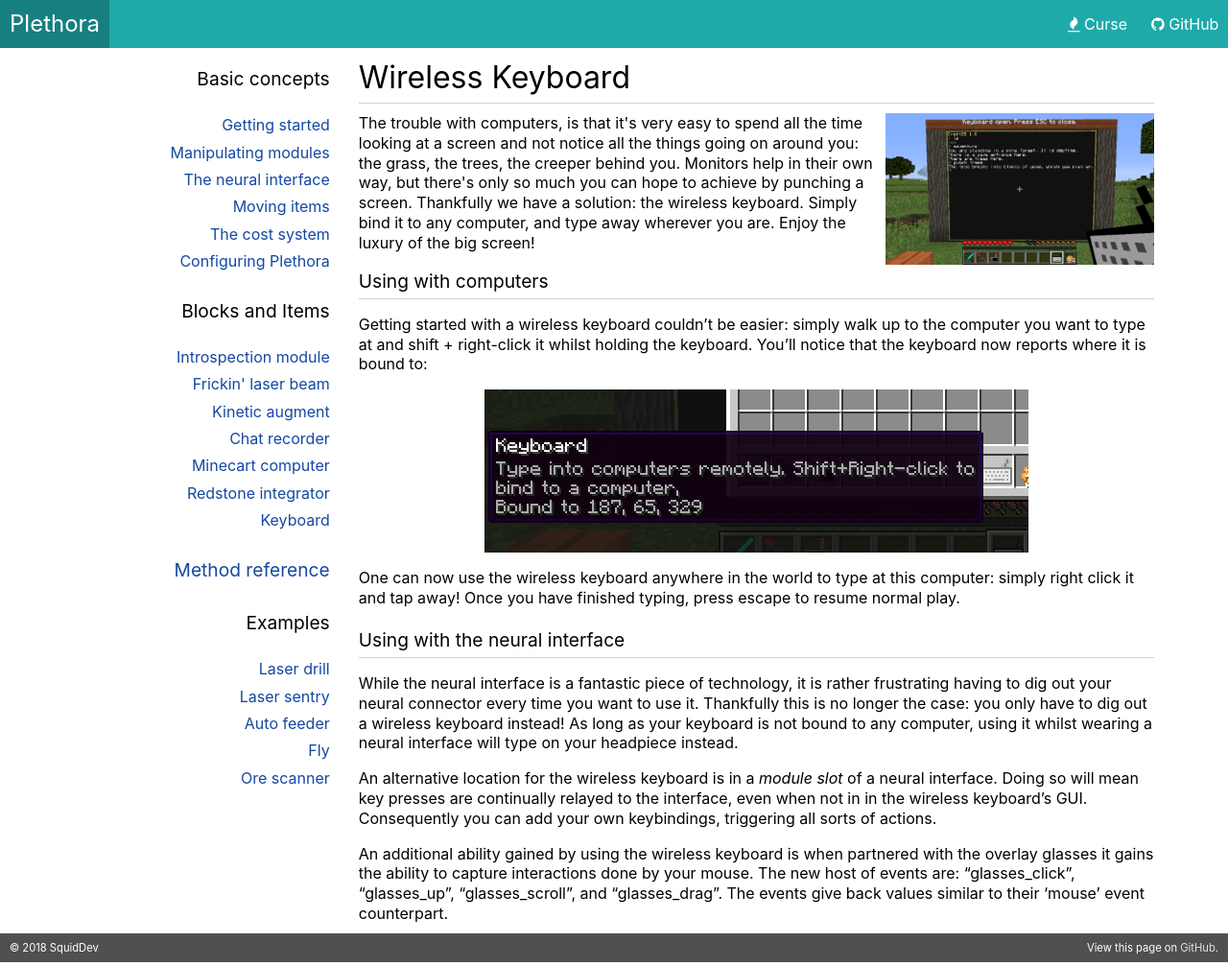
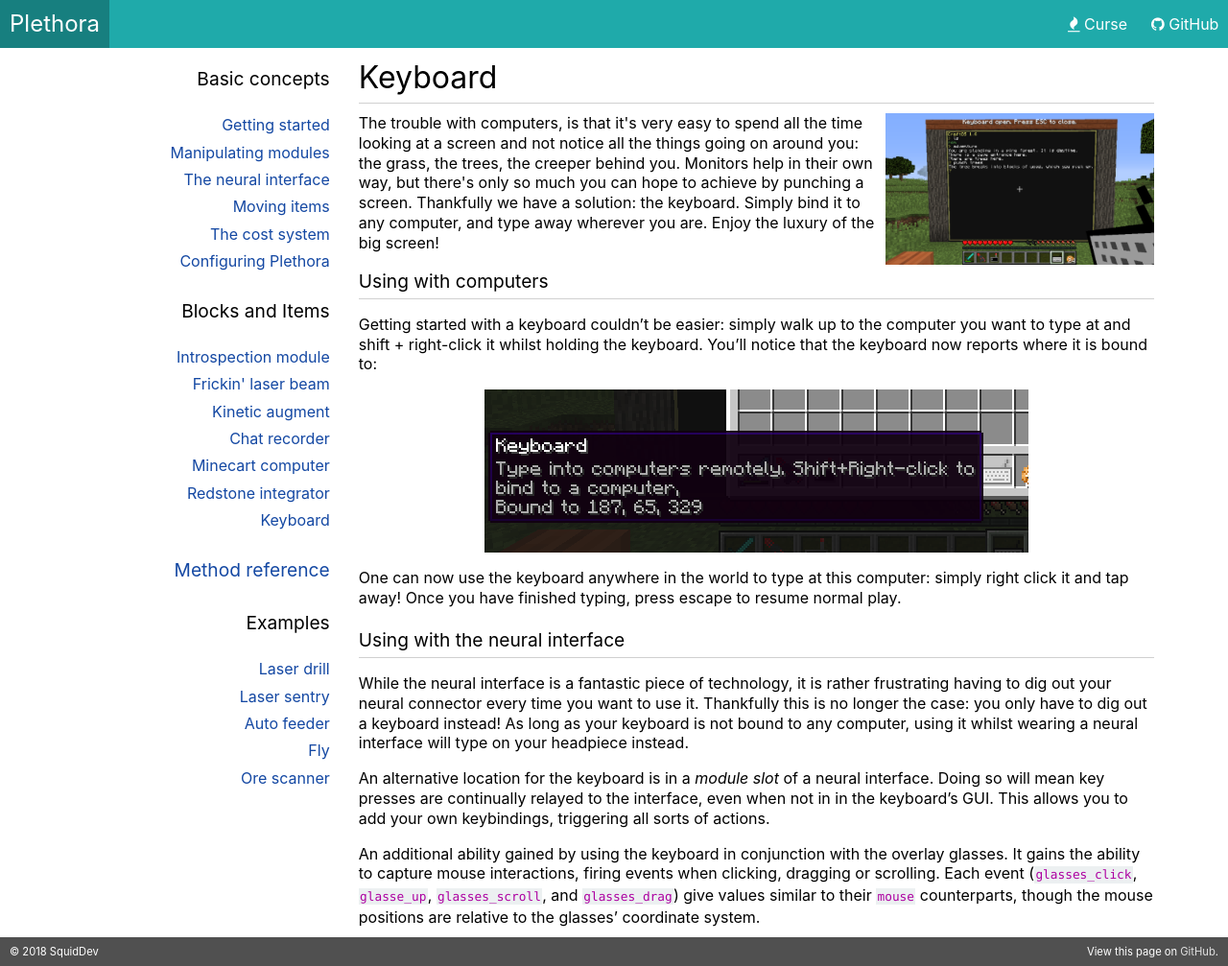
Before and after one commit to SquidDev-CC/plethora, a Jekyll site: the page built from items/keyboard.md, in a window 1280 px wide. Shown: the whole page at 96% size. Built offline with Jekyll 4.4.1, drawn with Linux system fonts in a browser that asks for light colours.

Commit message:
A couple of wording changes
 - Revert "keyboard" to "wireless keyboard". While it may be a tad bit
   more accurate, the item in-game is just "Keyboard" for now.

 - Fix up a couple of paragraphs - apparently I shouldn't write docs in
   an airport.

```diff
--- a/items/keyboard.md
+++ b/items/keyboard.md
@@ -1,41 +1,44 @@
 ---
-title: Wireless Keyboard
+title: Keyboard
 layout: text
 ---
 
-## Wireless Keyboard
+## Keyboard
 <div class="module-header">
 	<div class="module-data">
 		<p>
 			The trouble with computers, is that it's very easy to spend all the time looking at a screen and not notice
 			all the things going on around you: the grass, the trees, the creeper behind you. Monitors help in their own
 			way, but there's only so much you can hope to achieve by punching a screen. Thankfully we have a solution:
-			the wireless keyboard. Simply bind it to any computer, and type away wherever you are. Enjoy the luxury of the big
+			the keyboard. Simply bind it to any computer, and type away wherever you are. Enjoy the luxury of the big
 			screen!
 		</p>
 	</div>
 	<div class="module-image">
-		<img src="{{ "images/items/keyboard.png" | relative_url }}" alt="The wireless keyboard being used with a monitor." title="The wireless keyboard being used with a monitor."  />
+		<img src="{{ "images/items/keyboard.png" | relative_url }}" alt="The keyboard being used with a monitor." title="The keyboard being used with a monitor."  />
 	</div>
 </div>
 
 ### Using with computers
-Getting started with a wireless keyboard couldn't be easier: simply walk up to the computer you want to type at and shift +
+Getting started with a keyboard couldn't be easier: simply walk up to the computer you want to type at and shift +
 right-click it whilst holding the keyboard. You'll notice that the keyboard now reports where it is bound to:
 
 ![A keyboard bound to a computer.]({{ "images/items/keyboard-bound.png" | relative_url }} "A keyboard bound to a computer.")
 
-One can now use the wireless keyboard anywhere in the world to type at this computer: simply right click it and tap away! Once
+One can now use the keyboard anywhere in the world to type at this computer: simply right click it and tap away! Once
 you have finished typing, press escape to resume normal play.
 
 ### Using with the neural interface
 While the neural interface is a fantastic piece of technology, it is rather frustrating having to dig out your neural
-connector every time you want to use it. Thankfully this is no longer the case: you only have to dig out a wireless keyboard
+connector every time you want to use it. Thankfully this is no longer the case: you only have to dig out a keyboard
 instead! As long as your keyboard is not bound to any computer, using it whilst wearing a neural interface will type on
 your headpiece instead.
 
-An alternative location for the wireless keyboard is in a _module slot_ of a neural interface. Doing so will mean key presses are
-continually relayed to the interface, even when not in in the wireless keyboard's GUI. Consequently you can add your own keybindings,
-triggering all sorts of actions.
+An alternative location for the keyboard is in a _module slot_ of a neural interface. Doing so will mean key presses are
+continually relayed to the interface, even when not in in the keyboard's GUI. This allows you to add your own
+keybindings, triggering all sorts of actions.
 
-An additional ability gained by using the wireless keyboard is when partnered with the overlay glasses it gains the ability to capture interactions done by your mouse. The new host of events are: "glasses_click", "glasses_up", "glasses_scroll", and "glasses_drag". The events give back values similar to their 'mouse' event counterpart.
+An additional ability gained by using the keyboard in conjunction with the overlay glasses. It gains the ability to
+capture mouse interactions, firing events when clicking, dragging or scrolling. Each event (`glasses_click`,
+`glasse_up`, `glasses_scroll`, and `glasses_drag`) give values similar to their `mouse` counterparts, though the mouse
+positions are relative to the glasses' coordinate system.
```
